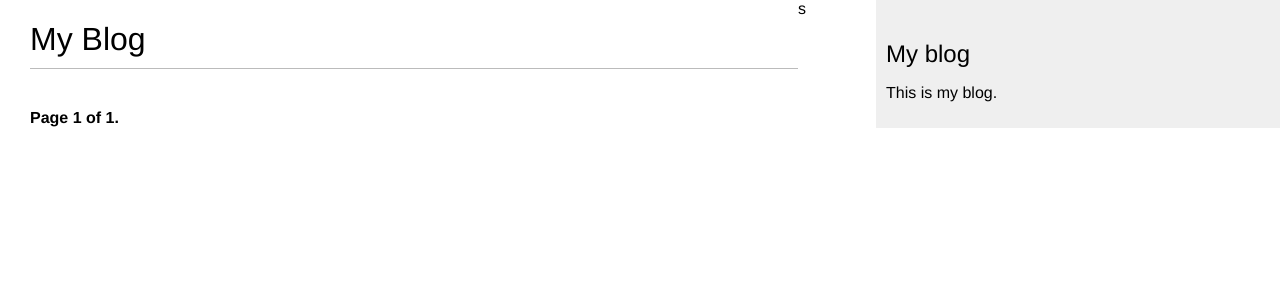
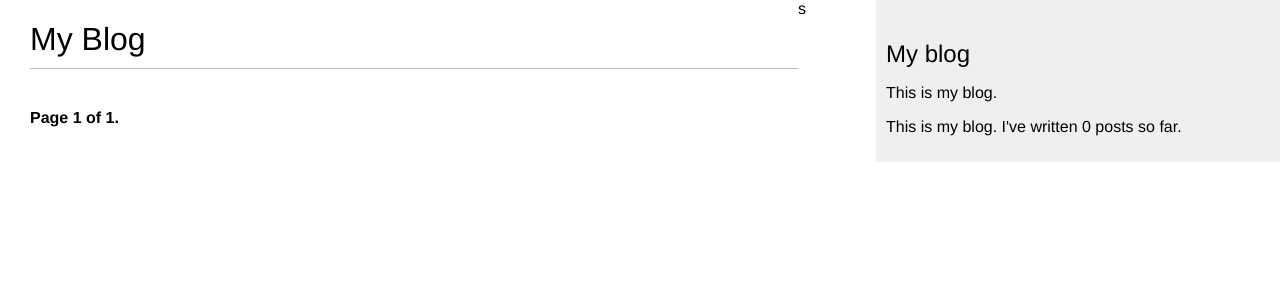
Before and after one commit to CristiArde/DjangoPlayground, a Django app: page /blog/ in a window 1280 px wide. Shown: the top 300 px of the page. Run offline with Django 3.2, Linux system fonts and the light colour scheme; data that the repository does not hold is empty.

Commit message:
created a custom template tag, templatetags folder but use this exact name

```diff
--- a/simpleBlog/blog/templates/blog/base.html
+++ b/simpleBlog/blog/templates/blog/base.html
@@ -1,4 +1,5 @@
 {% load static %}
+{% load blog_tags %}
 <!DOCTYPE html>
 <html>
 <head>
@@ -13,6 +14,7 @@
 <div id="sidebar">
     <h2>My blog</h2>
     <p>This is my blog.</p>
+    <p>This is my blog. I've written {% total_posts %} posts so far.</p>
 </div>
 </body>
 </html>s
--- /dev/null
+++ b/simpleBlog/blog/templatetags/blog_tags.py
@@ -0,0 +1,9 @@
+from django import template
+from ..models import Post
+
+register = template.Library()
+
+#@register.simple_tag(name='my_tag') to give it a diffrent name
+@register.simple_tag
+def total_posts():
+    return Post.published.count()
```
Also changed, not shown: simpleBlog/blog/templatetags/__init__.py (added).
